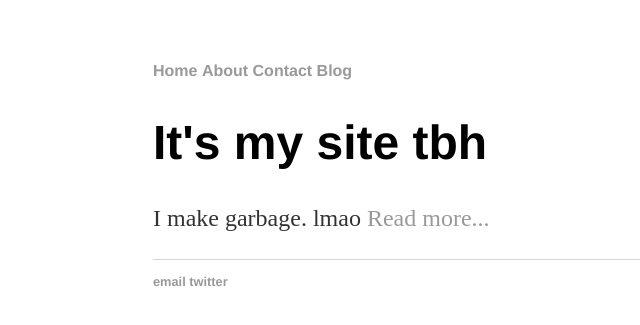
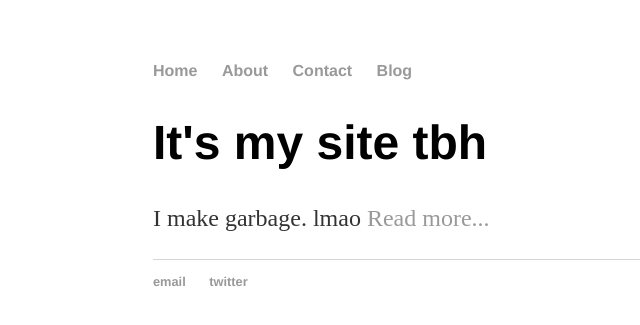
Before and after one commit to glasscaked/strip, a Jekyll site: the page built from index.html, in a window 1280 px wide. Shown: the top 325 px of the page, without its empty margins (231-871 px from the left). Built offline with Jekyll 4.4.1, drawn with Linux system fonts in a browser that asks for light colours.

Commit message:
Update main.css

```diff
--- a/css/main.css
+++ b/css/main.css
@@ -12,7 +12,7 @@ h3 { font-size: 2.3em; }
 h4 { font-size: 1.9em; }
 
 nav ul, footer ul { font-size: 1em; font-family: 'Helvetica', 'Arial', 'Sans-Serif'; padding: 0px; list-style: none; font-weight: bold; }
-nav ul li, footer ul li { display: inline; margin-center: 20px; }
+nav ul li, footer ul li { display: inline; margin-right: 20px; }
 
 footer { border-top: 1px solid #d5d5d5; font-size: .8em; }
 
```
